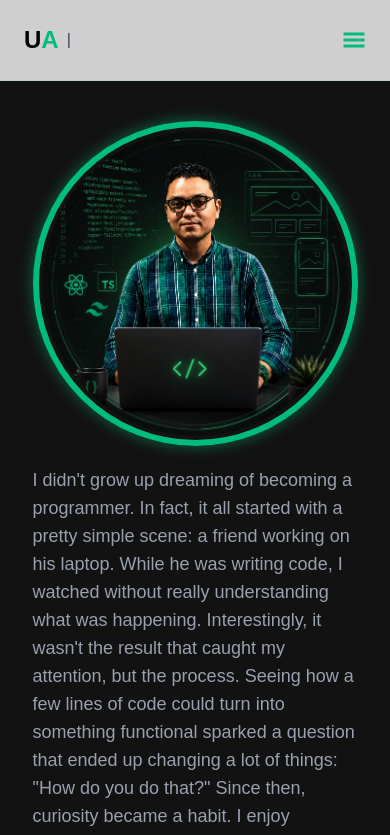
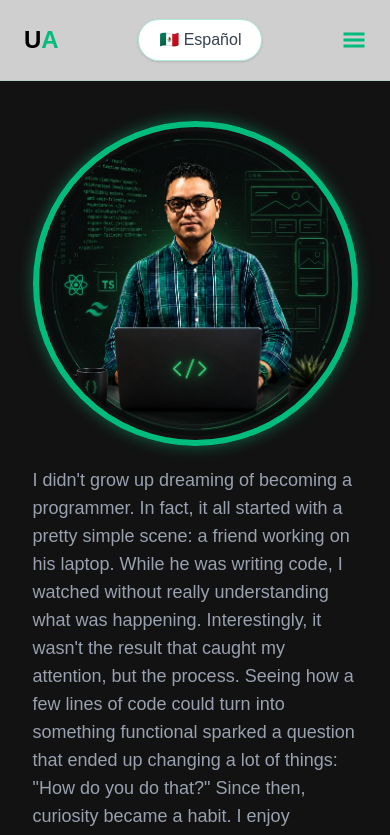
Before and after one commit to UlisesAramis/ua-frontend, a Next.js app: page /en/about-me in a window 390 px wide. Shown: the top 835 px of the page. Built offline with nearby package versions, Linux system fonts and the light colour scheme.

Commit message:
Feat: add languageswitcher component

```diff
--- a/src/Components/Ui/Header.tsx
+++ b/src/Components/Ui/Header.tsx
@@ -50,12 +50,16 @@ const Header: React.FC<Props> = ({ dict, lang }) => {
               <span className="text-emerald-500">A</span>
             </h1>
 
-            <span className="text-gray-700">|</span>
+            <span className="hidden md:block text-gray-700">|</span>
 
             <p className="hidden text-sm font-medium text-gray-700 transition-colors duration-300 group-hover:text-black sm:block md:text-base">
               {dict.header.role}
             </p>
           </Link>
+
+          <div className="md:hidden">
+            <LanguageSwitcher lang={lang} />
+          </div>
 
           <nav className="hidden md:block">
             <ul className="flex items-center gap-8">
```
